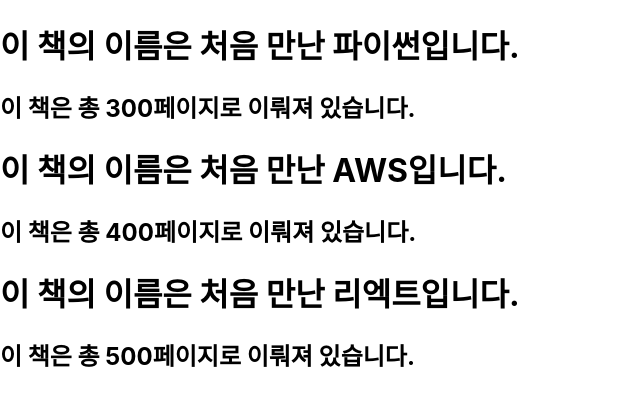
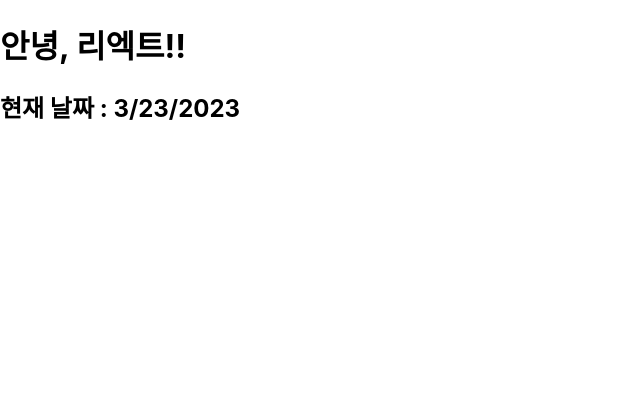
Before and after one commit to KimSuMin123/23-react1, a React (Create React App) app: page / in a window 1280 px wide. Shown: the top 406 px of the page, without its empty margins (0-640 px from the left). Built offline with nearby package versions, Linux system fonts and the light colour scheme.

Commit message:
chapter_04 실습 업로드

```diff
--- /dev/null
+++ b/src/chapter_04/Clock.jsx
@@ -0,0 +1,12 @@
+import React from "react";
+
+function Clock(props) {
+  return (
+    <div>
+      <h1>안녕, 리엑트!!</h1>
+      <h2>현재 날짜 : {new Date().toLocaleDateString()}</h2>
+    </div>
+  );
+}
+
+export default Clock;
--- a/src/index.js
+++ b/src/index.js
@@ -4,11 +4,12 @@
 import App from './App';
 import reportWebVitals from './reportWebVitals';
 import Library from './chapter_03/Library';
+import Clock from './chapter_04/Clock';
 
 const root = ReactDOM.createRoot(document.getElementById('root'));
 root.render(
   <React.StrictMode>
-    <Library />
+    <Clock/>
   </React.StrictMode>
 );
 
```
